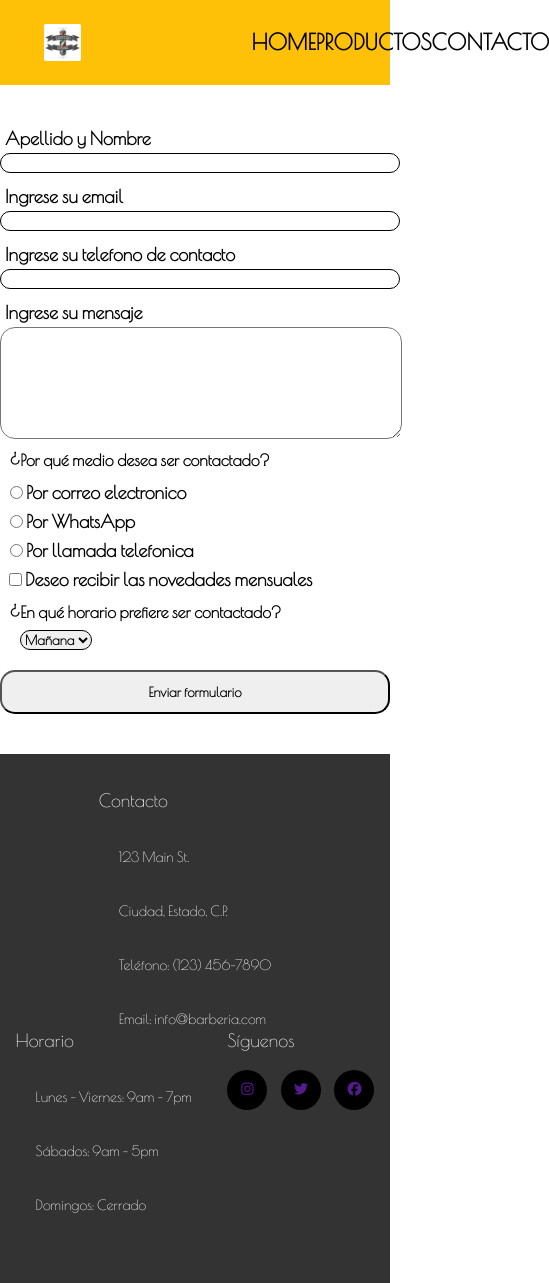
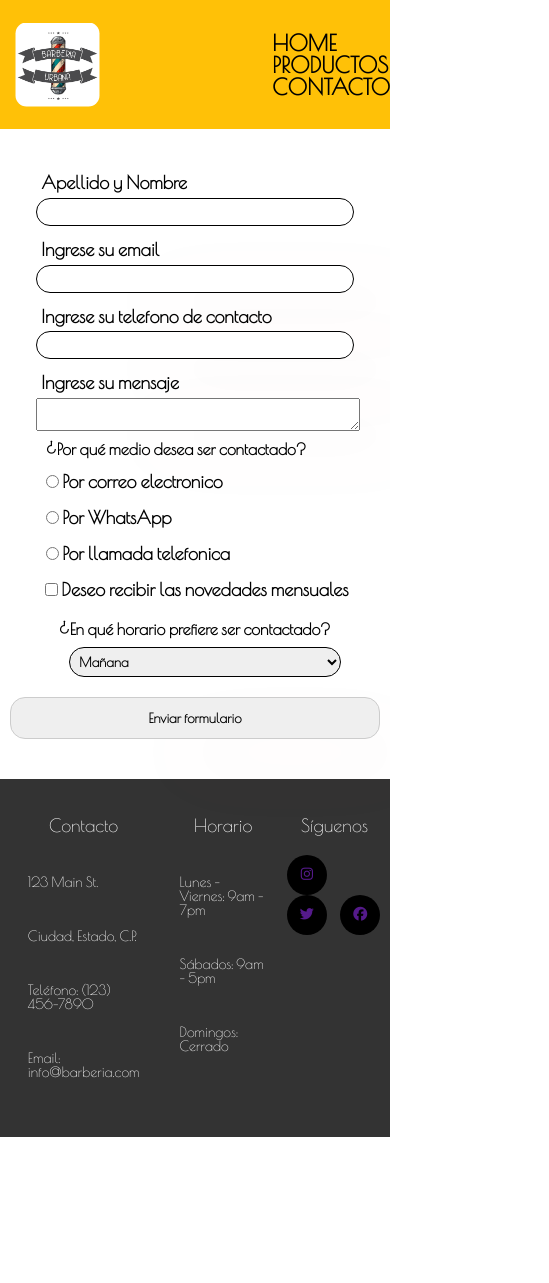
Before and after one commit to KevJeh/Barberia-Final, a plain HTML site: page contactos.html in a window 390 px wide. Shown: the top 1283 px of the page, 549 px wide, since content can reach past the window. After the commit the page ends 1137 px from the top, so only its background shows below. Drawn offline with nearby package versions, Linux system fonts and the light colour scheme.

Commit message:
detalles responsive

```diff
--- a/contactos.css
+++ b/contactos.css
@@ -1,8 +1,6 @@
 header {
-
     background-color: #FFC107;
     padding: 20px 0;
-
 }
 
 .caja {
@@ -11,7 +9,6 @@ header {
 }
 
 header h1 {
-
     font-size: 36px;
     font-weight: bold;
     color: #212121;
@@ -20,19 +17,16 @@ header h1 {
 .imagen-logo {
     display: flex;
     width: 48%;
-
 }
 
 .imagen-header {
-
-    width: 20%;
+    width: 10vh;
     border-radius: 15%;
     margin-left: 10%;
     padding: 2%;
 }
 
-.header-nav{
-
+.header-nav {
     display: flex;
     width: 30%;
     align-items: center;
@@ -46,10 +40,8 @@ header h1 {
     display: flex;
     width: 100%;
     justify-content: space-around;
+}
 
-
-
-}
 nav a {
     text-transform: uppercase;
     font-weight: bold;
@@ -59,36 +51,63 @@ nav a {
     font-family: 'Poiret One', cursive;
 }
 
-
-main{
-    width: 940px;
+main {
+    width: 100%;
+    max-width: 940px;
     margin: 0 auto;
+    padding: 0 10px;
 }
 
-form{
+form {
     margin: 40px 0;
+    display: flex;
+    flex-wrap: wrap;
+    justify-content: center;
 }
 
-form label{
+.formulario {
+    display: flex;
+    flex-direction: column;
+}
+
+form label {
     display: block;
     padding: 5px;
     font-family: 'Poiret One', cursive;
     font-weight: bold;
     font-size: 18px;
+    flex: 1 1 100%;
 }
 
-form input{
+
+.horariocontacto select,
+.clicks {
     border-radius: 15px;
+    padding: 5px;
+    border: 1px solid #ccc;
+    margin-bottom: 10px;
+    font-family: 'Poiret One', cursive;
+    font-weight: bold;
+    width: 100%;
+    box-sizing: border-box;
 }
 
-.textarea{
-    width: 394px;
-    height: 100px;
+form input {
     border-radius: 15px;
     padding: 5px;
+    border: 1px solid #ccc;
+    margin-bottom: 10px;
+    font-family: 'Poiret One', cursive;
+    font-weight: bold;
+    box-sizing: border-box;
 }
 
-#enviarformulario{
+.textarea {
+    height: 150%;
+    width: 100%;
+}
+
+#enviarformulario {
     width: 40%;
     margin: 0 auto;
     font-family: 'Poiret One', cursive;
@@ -97,7 +116,7 @@ form input{
     padding: 12px;
 }
 
-nav a:hover{
+nav a:hover {
     color: blueviolet;
 }
 
@@ -113,15 +132,15 @@ footer {
     flex-direction: column;
 }
 
-.columnas-footer{
+.columnas-footer {
     display: flex;
     flex-wrap: wrap;
     justify-content: space-around;
     padding: 2%;
 }
 
-.columna-footer{
-    height: 240px;
+.columna-footer {
+    height: auto;
 }
 
 footer h4 {
@@ -130,7 +149,8 @@ footer h4 {
     margin-top: 0;
     margin-bottom: 20px;
     font-family: 'Poiret One', cursive;
-
+    justify-content: center;
+    display: flex;
 }
 
 footer p {
@@ -222,7 +242,7 @@ form label:hover{
     border-width: 0.5px;
     border-style: solid;
     margin-bottom: 10px;
-    width: 400px;
+    width: 100%;
     font-family: 'Poiret One', cursive;
     font-weight: bold;
 }
@@ -265,28 +285,7 @@ form label:hover{
     cursor: pointer;
 }
 
-/*Tabla*/
 
-table{
-    margin: 40px 40px;
-    border-collapse: unset;
-    border-spacing: 3px;
-
-}
-
-thead{
-    background: #3498db;
-}
-
-tbody{
-    background: #e74c3c;
-}
-
-th,td{
-    border: 1px solid black;
-    padding: 10px;
-    border-radius: 5px;
-}
 
 @media screen and (max-width: 480px){
     h1{
@@ -303,4 +302,73 @@ th,td{
     .textarea, #enviarformulario{
         width: 100%;
     }
+
+    .menu-icono {
+    display: block;
+    }
+
+    .lista-nav {
+    display: none;
+    }
+
+    .lista-nav.active {
+    display: flex;
+    flex-direction: column;
+    }
+
+
+    .nav-bar {
+    width: 100%;
+    }
+
+    .lista-nav {
+    display: flex;
+    width: 100%;
+    justify-content: space-between;
+    flex-wrap: wrap;
+    flex-direction: column;
+    align-content: end;
+
+    }
+
+    nav a {
+    text-transform: uppercase;
+    font-weight: bold;
+    color: black;
+    font-size: 22px;
+    text-decoration: none;
+    font-family: 'Poiret One', cursive;
+    }
+
+    nav a:hover {
+    color: blueviolet;
+    }
+
+    .menu-icono {
+    display: none;
+    }
+
+    .menu-icono:before {
+    content: "\2261";
+    font-size: 28px;
+    color: black;
+    }
+
+    .menu-icono:hover:before {
+    color: blueviolet;
+    }
+
+    .header-nav {
+    display: flex;
+    width: 100%;
+    justify-content: space-between;
+    align-items: center;
+    }
+
+    .columnas-footer{
+        display: flex;
+        flex-wrap: nowrap;
+        justify-content: space-around;
+        padding: 2%;
+    }
 }
--- a/contactos.html
+++ b/contactos.html
@@ -40,6 +40,7 @@
 
          <div class="header-nav">
             <nav class="nav-bar">
+                <div class="menu-icono"></div>
                 <ul class="lista-nav">
                     <li><a href="index.html">Home</a></li>
                     <li><a href="productos.html">Productos</a></li>
--- a/productos.css
+++ b/productos.css
@@ -25,7 +25,7 @@ header h1 {
 
 .imagen-header {
 
-    width: 20%;
+    width: 10vh;
     border-radius: 15%;
     margin-left: 10%;
     padding: 2%;
@@ -139,7 +139,7 @@ footer {
 }
 
 .columna-footer{
-    height: 240px;
+    height: auto;
 }
 
 footer h4 {
@@ -148,6 +148,8 @@ footer h4 {
     margin-top: 0;
     margin-bottom: 20px;
     font-family: 'Poiret One', cursive;
+    justify-content: center;
+    display: flex;
 
 }
 
@@ -234,4 +236,72 @@ footer p {
     main ul li{
         width: 100%;
     }
+
+    .menu-icono {
+        display: block;
+    }
+
+    .lista-nav {
+        display: none;
+        }
+
+    .lista-nav.active {
+        display: flex;
+        flex-direction: column;
+    }
+
+
+    .nav-bar {
+        width: 100%;
+    }
+
+    .lista-nav {
+        display: flex;
+        width: 100%;
+        justify-content: space-between;
+        flex-wrap: wrap;
+        flex-direction: column;
+        align-content: end;
+    }
+
+    nav a {
+        text-transform: uppercase;
+        font-weight: bold;
+        color: black;
+        font-size: 22px;
+        text-decoration: none;
+        font-family: 'Poiret One', cursive;
+    }
+
+    nav a:hover {
+        color: blueviolet;
+    }
+
+        .menu-icono {
+        display: none;
+    }
+
+        .menu-icono:before {
+        content: "\2261";
+        font-size: 28px;
+        color: black;
+    }
+
+        .menu-icono:hover:before {
+        color: blueviolet;
+    }
+
+        .header-nav {
+        display: flex;
+        width: 100%;
+        justify-content: space-between;
+        align-items: center;
+    }
+
+    .columnas-footer{
+        display: flex;
+        flex-wrap: nowrap;
+        justify-content: space-around;
+        padding: 2%;
+    }
 }
--- a/style.css
+++ b/style.css
@@ -1,3 +1,8 @@
+
+
+
+
+
 body {
     background-image: radial-gradient(circle at 50% 88.15%, #ffffff 0, #ffffff 16.67%, #ffffff 33.33%, #ffffff 50%, #eee3e7 66.67%, #e0ced6 83.33%, #d6c1cd 100%);
 
@@ -30,7 +35,7 @@ header h1 {
 
 .imagen-header {
 
-    width: 20%;
+    width: 10vh;
     border-radius: 15%;
     margin-left: 4.8%;
     padding: 2%;
@@ -232,7 +237,7 @@ footer {
 }
 
 .columna-footer{
-    height: 200px;
+    height: auto;
 }
 
 footer h4 {
@@ -241,6 +246,8 @@ footer h4 {
     margin-top: 0;
     margin-bottom: 20px;
     font-family: 'Poiret One', cursive;
+    justify-content: center;
+    display: flex;
 
 }
 
@@ -294,4 +301,74 @@ footer p {
     .lista-diferenciales, .imagenDiferenciales{
         width: 100%;
     }
+
+    .menu-icono {
+    display: block;
+    }
+
+    .lista-nav {
+    display: none;
+    }
+
+    .lista-nav.active {
+    display: flex;
+    flex-direction: column;
+    }
+
+
+    .nav-bar {
+    width: 100%;
+    }
+
+    .lista-nav {
+    display: flex;
+    width: 100%;
+    justify-content: space-between;
+    flex-wrap: wrap;
+    flex-direction: column;
+    align-content: end;
+    }
+
+    nav a {
+    text-transform: uppercase;
+    font-weight: bold;
+    color: black;
+    font-size: 22px;
+    text-decoration: none;
+    font-family: 'Poiret One', cursive;
+    }
+
+    nav a:hover {
+    color: blueviolet;
+    }
+
+    .menu-icono {
+    display: none;
+    }
+
+    .menu-icono:before {
+    content: "\2261";
+    font-size: 28px;
+    color: black;
+    }
+
+    .menu-icono:hover:before {
+    color: blueviolet;
+    }
+
+    .header-nav {
+    display: flex;
+    width: 100%;
+    justify-content: space-between;
+    align-items: center;
+    }
+
+    .columnas-footer{
+        display: flex;
+        flex-wrap: nowrap;
+        justify-content: space-around;
+        padding: 2%;
+    }
+
+
 }
```
Also changed, not shown: index.html (+4 -1 lines), productos.html (+1 -0 lines).
